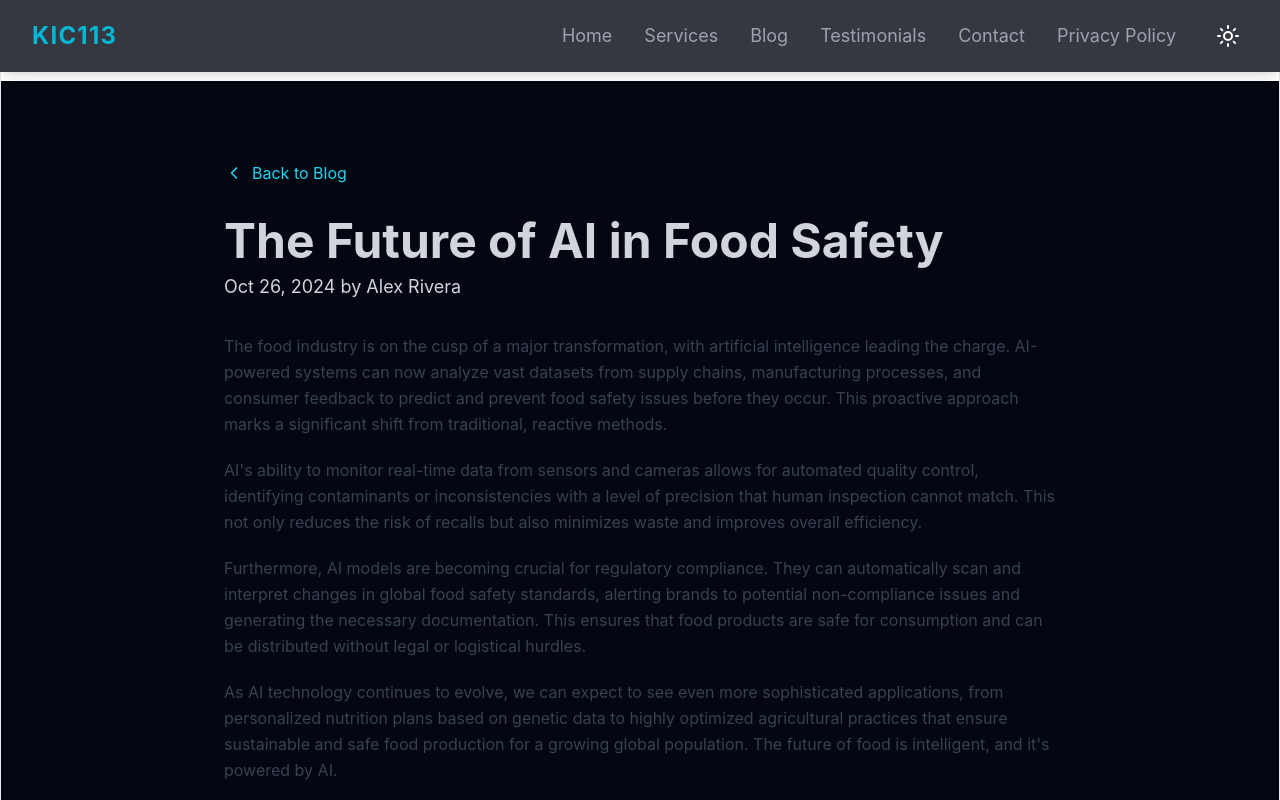
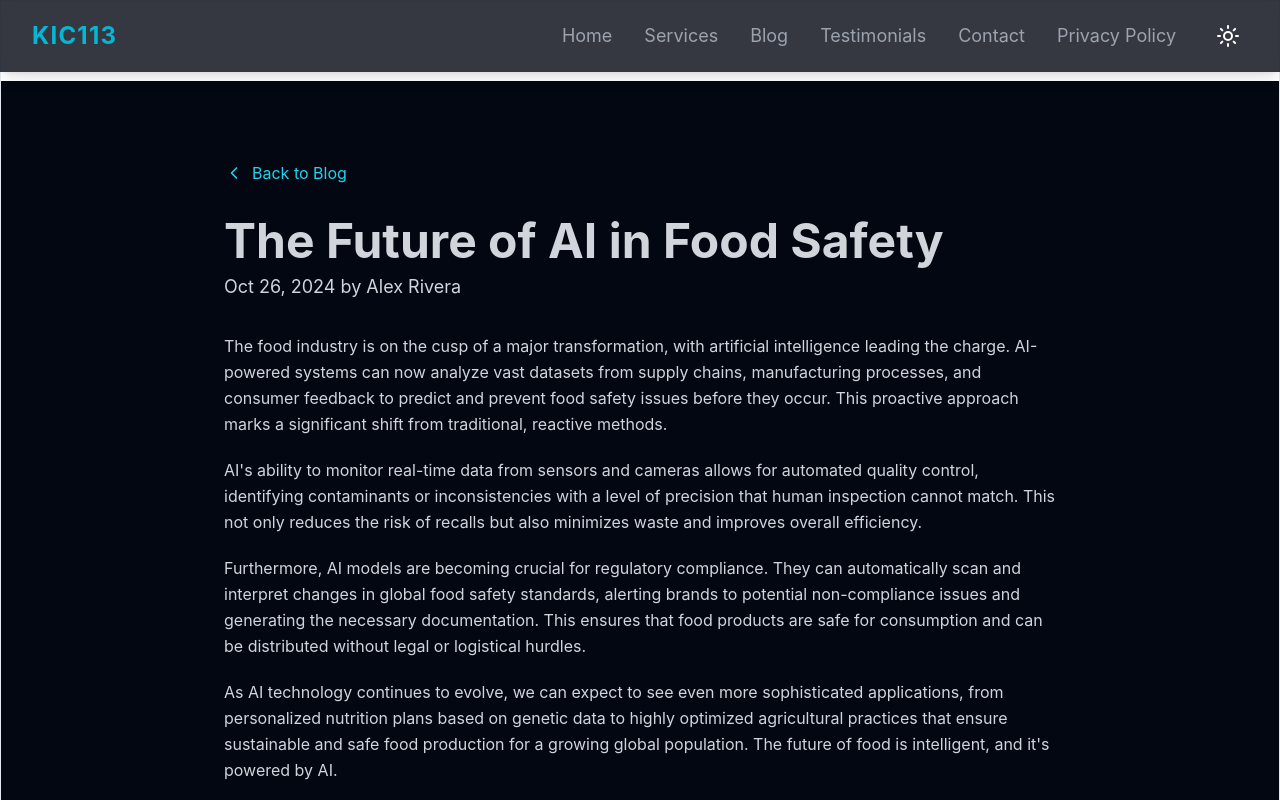
Before and after one commit to amalp12/kic113-landing-website, a React (Vite) app: page / in a window 1280 px wide. Both pictures are taken after a click on the element 224 px from the left and 1897 px from the top of the page. Shown: the top 800 px of the page. Built offline with nearby package versions, Linux system fonts and the light colour scheme.

Commit message:
blog text color fixed

```diff
--- a/src/pages/BlogDetailPage.tsx
+++ b/src/pages/BlogDetailPage.tsx
@@ -90,8 +90,12 @@ const BlogDetailPage = ({ post, navigate }) => {
           initial={{ opacity: 0, y: 20 }}
           animate={{ opacity: 1, y: 0 }}
           transition={{ delay: 0.6, duration: 0.5 }}
-          className={`prose max-w-none leading-relaxed
-            ${theme === "dark" ? "prose-invert" : "prose"}`}
+          className={`prose max-w-none leading-relaxed text-foreground
+            ${
+              theme === "dark"
+                ? "prose-invert prose-headings:text-white prose-p:text-gray-300"
+                : "prose"
+            }`}
           dangerouslySetInnerHTML={{ __html: post.content }}
         ></motion.div>
 
```
